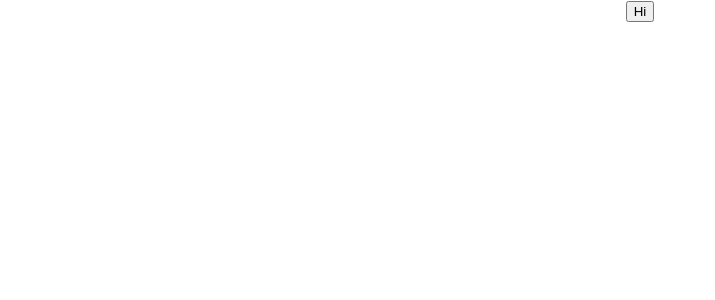
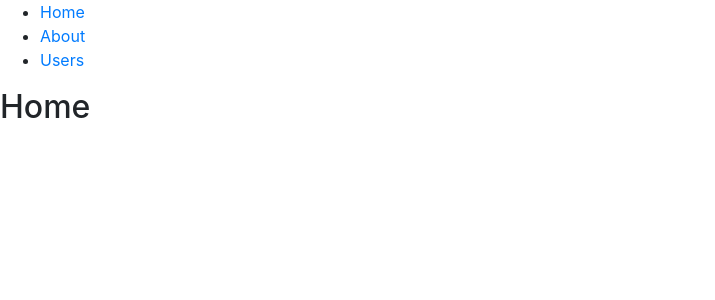
Before and after one commit to AlexLLKong/lg-fr-companion-app, a React (Create React App) app in the folder client/: page / in a window 1280 px wide. Shown: the top 300 px of the page, without its empty margins (0-715 px from the left). Built offline with nearby package versions, Linux system fonts and the light colour scheme.

Commit message:
Add react-router
[Ticket: X]

```diff
--- /dev/null
+++ b/client/jsconfig.json
@@ -0,0 +1,6 @@
+{
+	"compilerOptions": {
+		"baseUrl": "src"
+	},
+	"include": ["src"]
+}
--- a/client/package.json
+++ b/client/package.json
@@ -6,8 +6,10 @@
     "@testing-library/jest-dom": "^5.11.4",
     "@testing-library/react": "^11.1.0",
     "@testing-library/user-event": "^12.1.10",
+    "bootstrap": "^4.5.3",
     "react": "^17.0.1",
     "react-dom": "^17.0.1",
+    "react-router-dom": "^5.2.0",
     "react-scripts": "4.0.0",
     "reactstrap": "^8.7.1",
     "web-vitals": "^0.2.4"
--- a/client/src/App.js
+++ b/client/src/App.js
@@ -1,12 +1,47 @@
-import { Button } from 'reactstrap'
+import { BrowserRouter as Router, Route, Switch, Link } from 'react-router-dom'
 import './App.css'
 
 function App() {
 	return (
-		<div className="App">
-			<Button>Hi</Button>
-		</div>
+		<Router>
+			<nav>
+				<ul>
+					<li>
+						<Link to="/">Home</Link>
+					</li>
+					<li>
+						<Link to="/about">About</Link>
+					</li>
+					<li>
+						<Link to="/users">Users</Link>
+					</li>
+				</ul>
+			</nav>
+			<Switch>
+				<Route path="/about">
+					<About />
+				</Route>
+				<Route path="/users">
+					<Users />
+				</Route>
+				<Route path="/">
+					<Home />
+				</Route>
+			</Switch>
+		</Router>
 	)
 }
 
+function Home() {
+	return <h2>Home</h2>
+}
+
+function About() {
+	return <h2>About</h2>
+}
+
+function Users() {
+	return <h2>Users</h2>
+}
+
 export default App
```
Also changed, not shown: client/src/index.js (+12 -11 lines), 1 other file (tests, documents, lock files or other folders).
